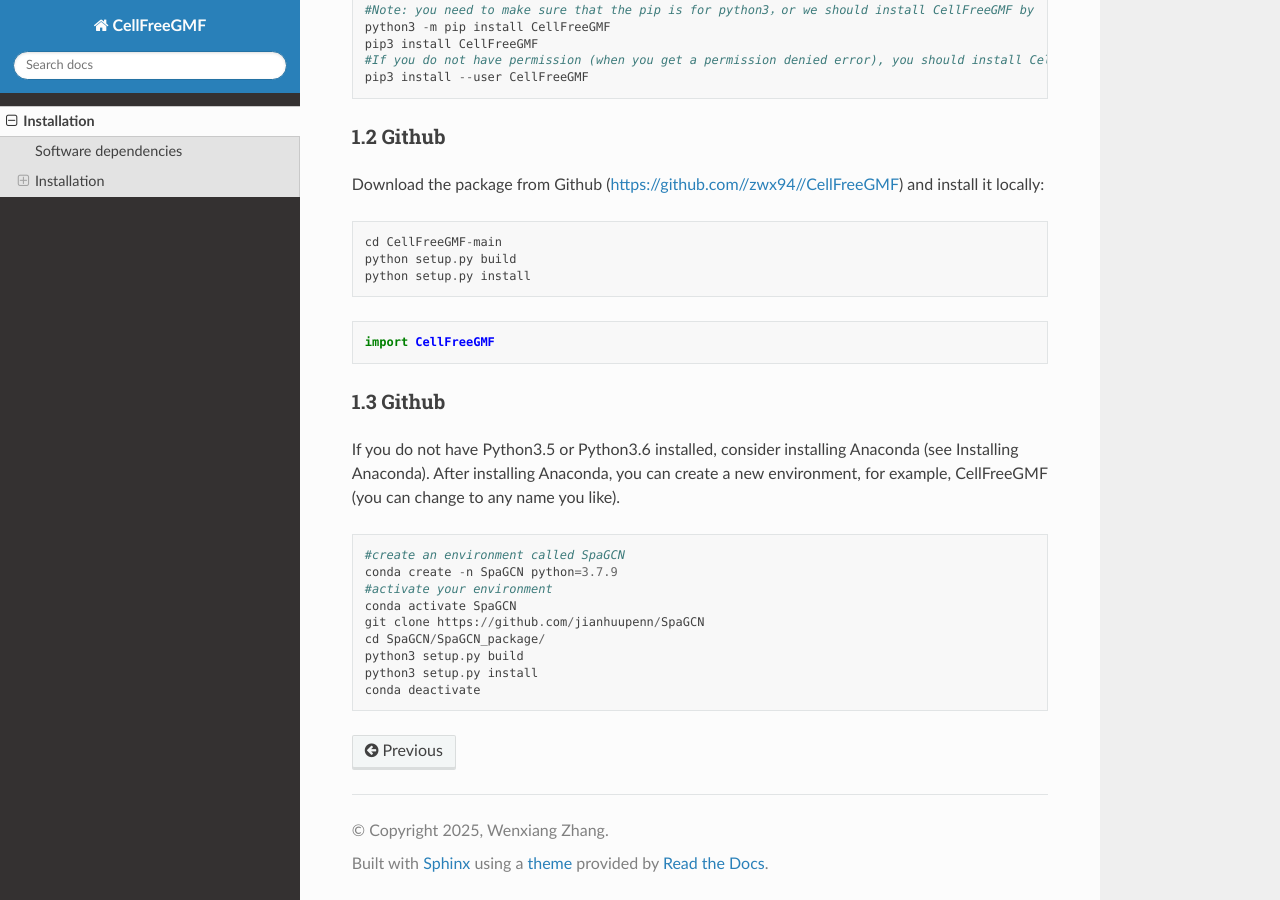
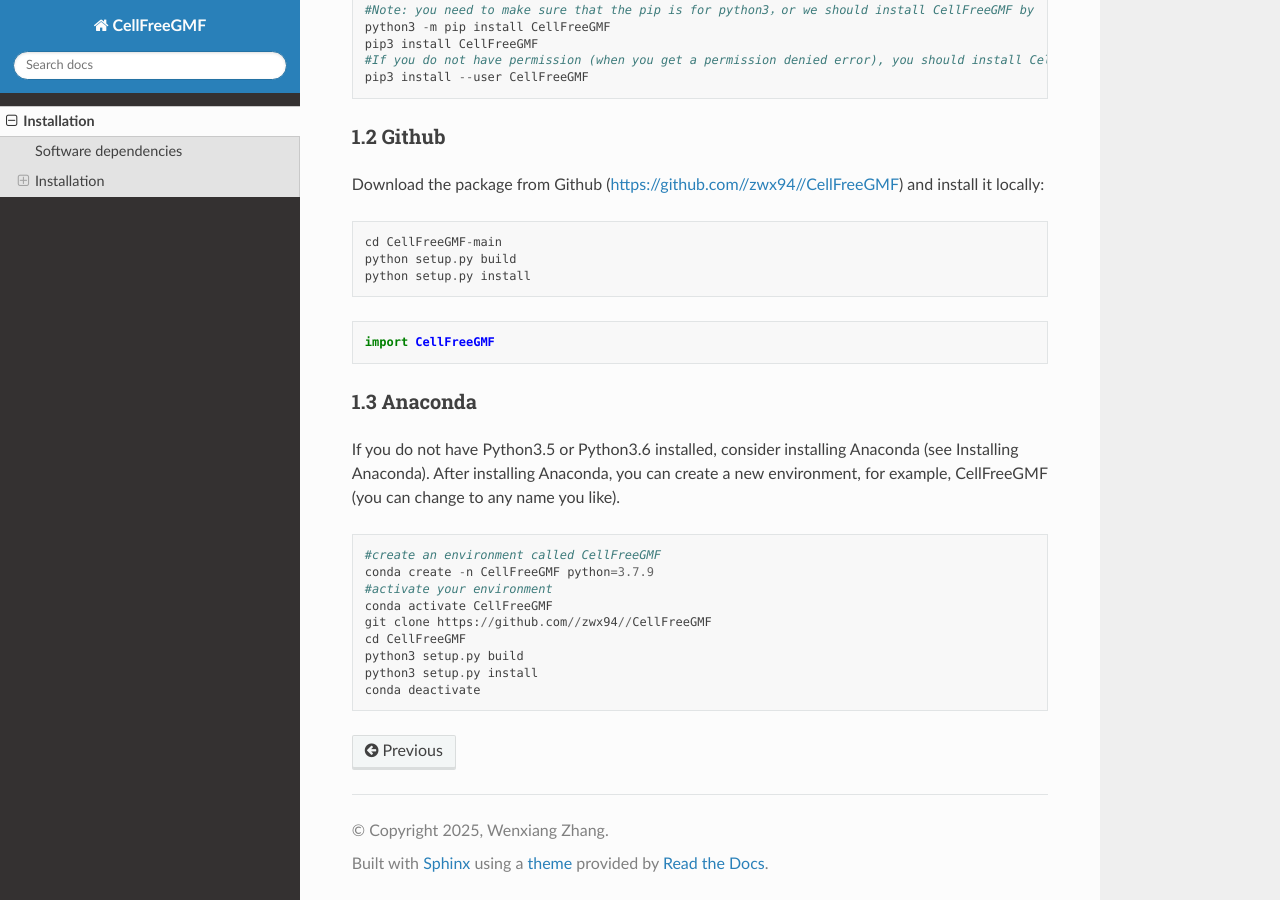
Before and after one commit to zwx94/CellFreeGMF_Tutorials, a Sphinx documentation site: the page built from source/Installation.rst, in a window 1280 px wide and 900 px high, scrolled down 522 px. Built offline with Sphinx 7.4.7 and the Read the Docs theme 3.1.0, drawn with Linux system fonts in a browser that asks for light colours; pages that are not in the unit, such as notebooks, are missing from menus.

Commit message:
Update Installation.rst

```diff
--- a/source/Installation.rst
+++ b/source/Installation.rst
@@ -42,19 +42,19 @@ Download the package from Github (https://github.com//zwx94//CellFreeGMF) and in
 
    import CellFreeGMF
 
-1.3 Github
+1.3 Anaconda
 ^^^^^^^^^^^^^^^^^^^^^^^^^^^^
 
 If you do not have Python3.5 or Python3.6 installed, consider installing Anaconda (see Installing Anaconda). After installing Anaconda, you can create a new environment, for example, CellFreeGMF (you can change to any name you like).
 
 .. code-block:: python
 
-   #create an environment called SpaGCN
-   conda create -n SpaGCN python=3.7.9
+   #create an environment called CellFreeGMF
+   conda create -n CellFreeGMF python=3.7.9
    #activate your environment
-   conda activate SpaGCN
-   git clone https://github.com/jianhuupenn/SpaGCN
-   cd SpaGCN/SpaGCN_package/
+   conda activate CellFreeGMF
+   git clone https://github.com//zwx94//CellFreeGMF
+   cd CellFreeGMF
    python3 setup.py build
    python3 setup.py install
    conda deactivate
```
